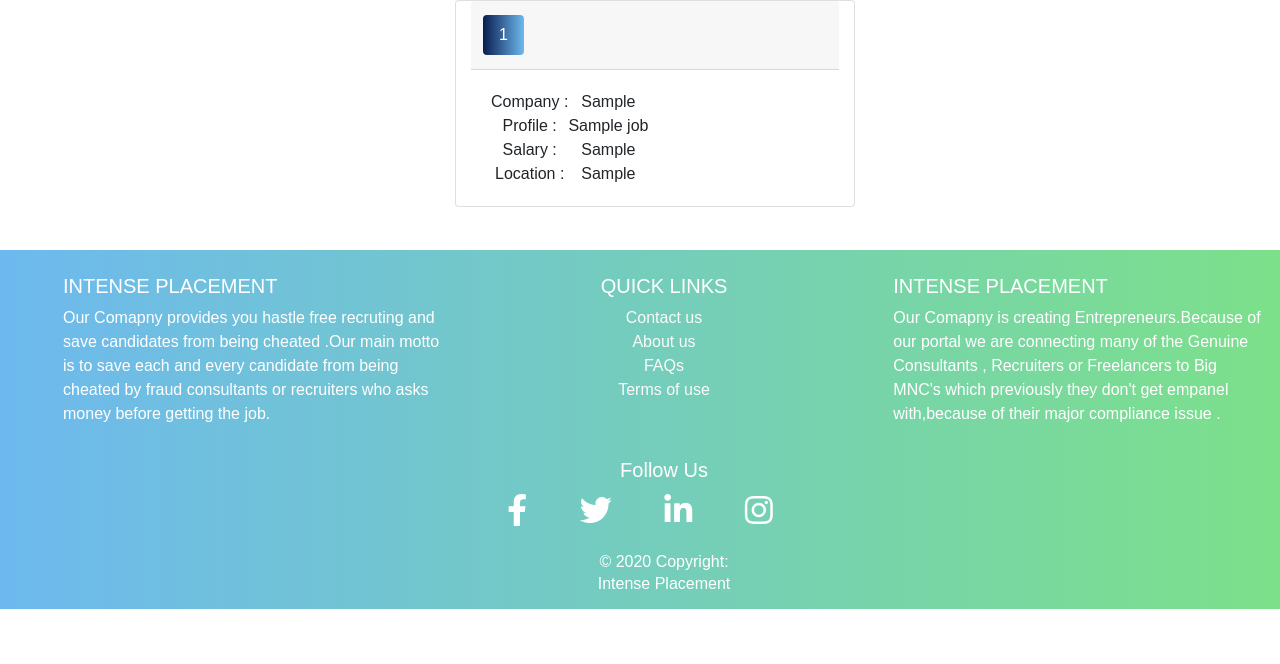
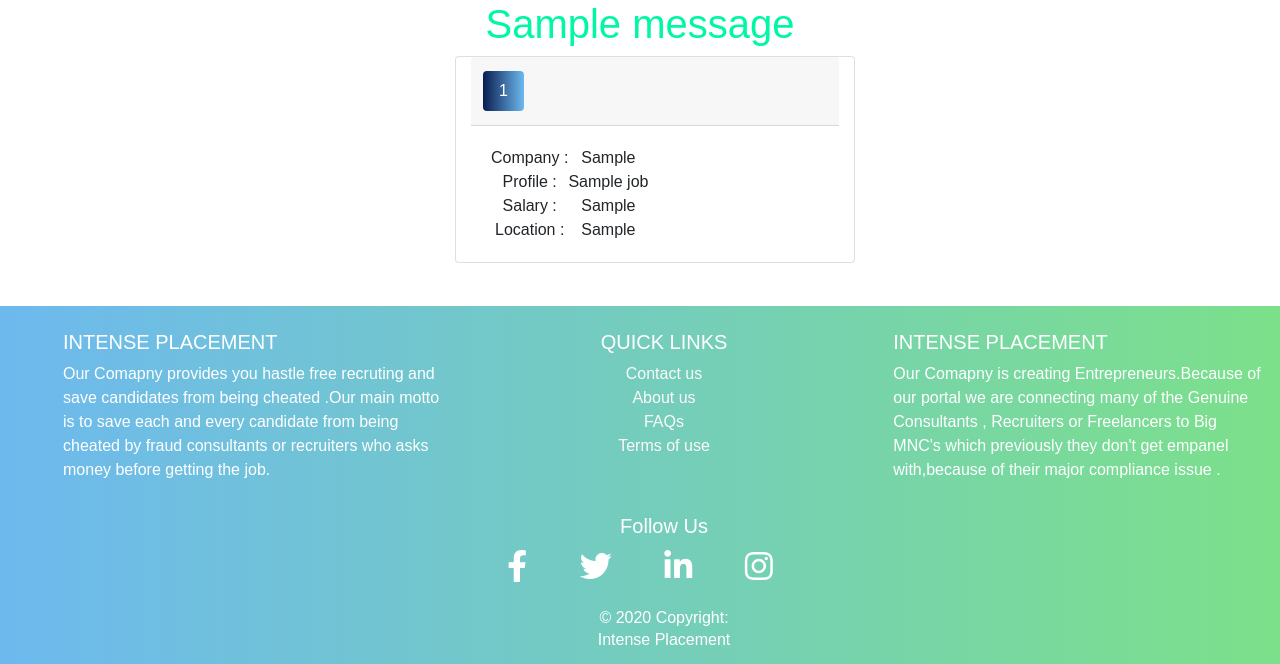
Before and after one commit to jaassmine/Website, a Django app: template NewIntense/account/templates/cand_apply.html in a window 1280 px wide. Shown: the part 91-755 px from the top of the page. Run offline with Django 3.2, Linux system fonts and the light colour scheme; the template is opened without the code that fills it: most values are stand-ins (such as "Sample title", 1, 10 or a date in 2020); one stand-in notice (Sample message) is shown; parts of the project's set-up code (start-up, migrations or seed data) failed here and were passed over; some libraries are stand-ins or nearby versions.

Commit message:
Update cand_apply.html
to display msg that candidate have 0 applications

```diff
--- a/NewIntense/account/templates/cand_apply.html
+++ b/NewIntense/account/templates/cand_apply.html
@@ -39,6 +39,11 @@
           </nav>
     </div>
 </section>
+<div class="text-center">
+  {% for m in messages %}
+   <h1 style="color: rgb(0, 247, 164);"> {{m}}</h1>
+  {% endfor %}
+</div>
 <div class="Job_container">
 {% for job in jobs %}
 <div class="card  text-center Job_item">
```
